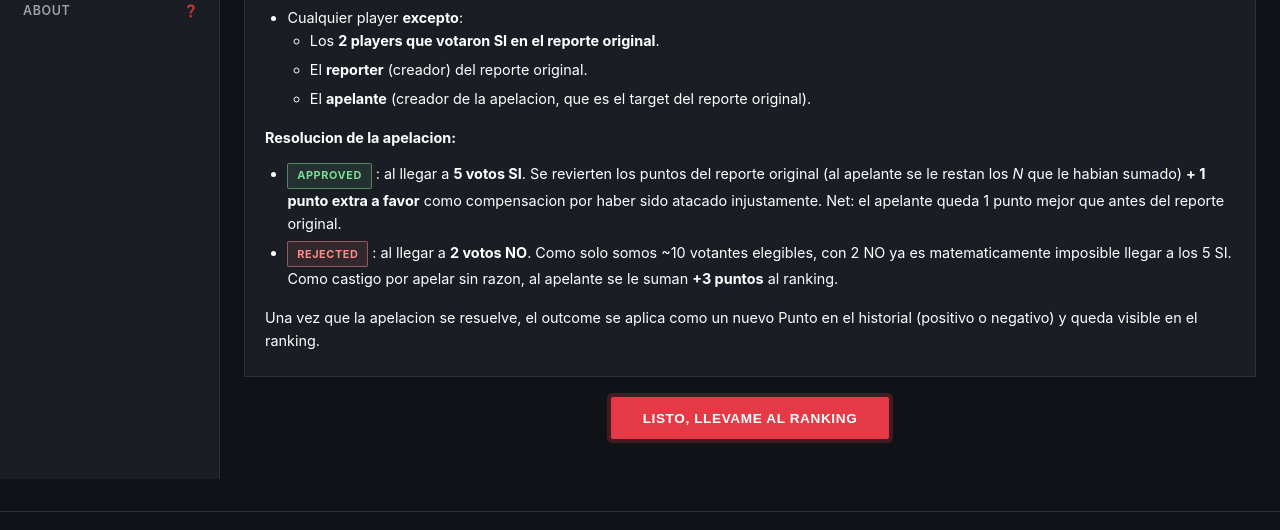
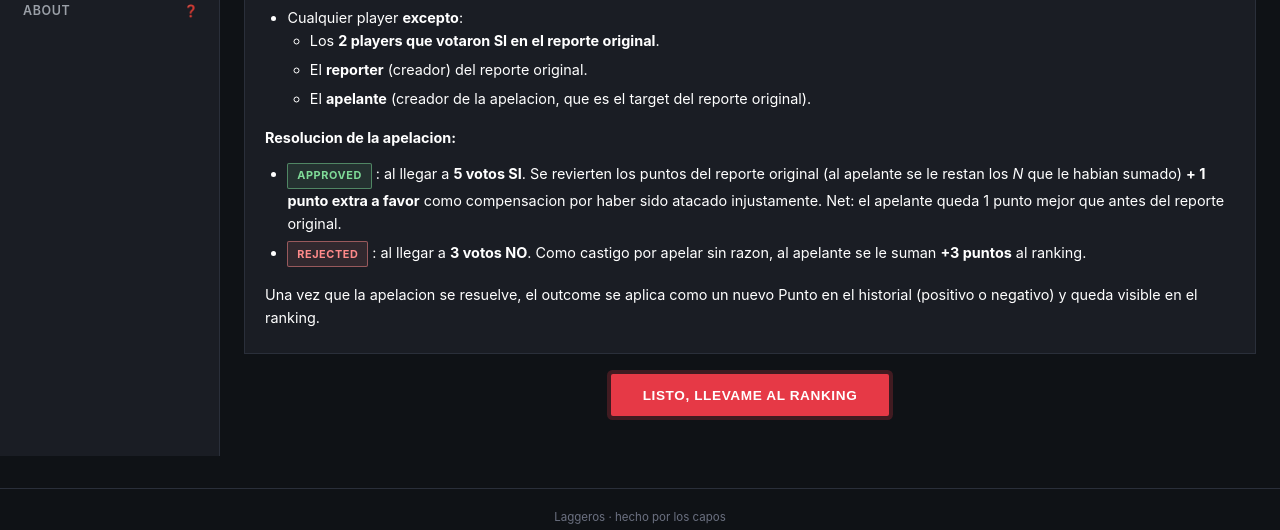
Before and after one commit to marcosfilipich/laggeros, a Python web app: template app/templates/about/apelaciones.html in a window 1280 px wide. Shown: the part 881-1411 px from the top of the page. Run offline with Jinja, Linux system fonts and the light colour scheme; the template is opened without the code that fills it, so the values that code supplies are empty.

Commit message:
Bump APPEAL_NO_THRESHOLD 2 -> 3 (12 players now)
Same yes-threshold (5) keeps the approval bar identical. Reject threshold
moves up by one because with one more eligible voter the math holds with
the existing approve target. Updated tutorial and form warning text to
say '3 NOs' (was '2 NOs').

```diff
--- a/app/appeals.py
+++ b/app/appeals.py
@@ -13,7 +13,7 @@
 bp = Blueprint("appeals", __name__, url_prefix="/appeals")
 
 APPEAL_YES_THRESHOLD = 5            # >= 5 votos SI -> approved
-APPEAL_NO_THRESHOLD = 2             # >= 2 votos NO -> rejected (no dan los numeros)
+APPEAL_NO_THRESHOLD = 3             # >= 3 votos NO -> rejected (con 12 players ya no dan los numeros)
 APPEAL_REJECTION_PENALTY = 3        # puntos para el apelante si pierde la apelacion
 APPEAL_APPROVAL_BONUS = 1           # punto extra a favor del apelante si gana
 
--- a/app/templates/about/apelaciones.html
+++ b/app/templates/about/apelaciones.html
@@ -42,7 +42,7 @@
         <p><strong>Resolucion de la apelacion:</strong></p>
         <ul>
             <li><span class="badge badge-approved">approved</span> : al llegar a <strong>5 votos SI</strong>. Se revierten los puntos del reporte original (al apelante se le restan los <em>N</em> que le habian sumado) <strong>+ 1 punto extra a favor</strong> como compensacion por haber sido atacado injustamente. Net: el apelante queda 1 punto mejor que antes del reporte original.</li>
-            <li><span class="badge badge-rejected">rejected</span> : al llegar a <strong>2 votos NO</strong>. Como solo somos ~10 votantes elegibles, con 2 NO ya es matematicamente imposible llegar a los 5 SI. Como castigo por apelar sin razon, al apelante se le suman <strong>+3 puntos</strong> al ranking.</li>
+            <li><span class="badge badge-rejected">rejected</span> : al llegar a <strong>3 votos NO</strong>. Como castigo por apelar sin razon, al apelante se le suman <strong>+3 puntos</strong> al ranking.</li>
         </ul>
 
         <p>Una vez que la apelacion se resuelve, el outcome se aplica como un nuevo Punto en el historial (positivo o negativo) y queda visible en el ranking.</p>
--- a/app/templates/appeals/new.html
+++ b/app/templates/appeals/new.html
@@ -35,7 +35,7 @@
         </label>
 
         <div class="vote-warning">
-            Recordatorio: si la apelacion es rechazada (2 NOs), te suman 3 puntos al ranking. Si es aprobada (5 SIs), se revierten los puntos del reclamo + 1 a favor.
+            Recordatorio: si la apelacion es rechazada (3 NOs), te suman 3 puntos al ranking. Si es aprobada (5 SIs), se revierten los puntos del reclamo + 1 a favor.
         </div>
 
         <button type="submit">Crear apelacion</button>
```
